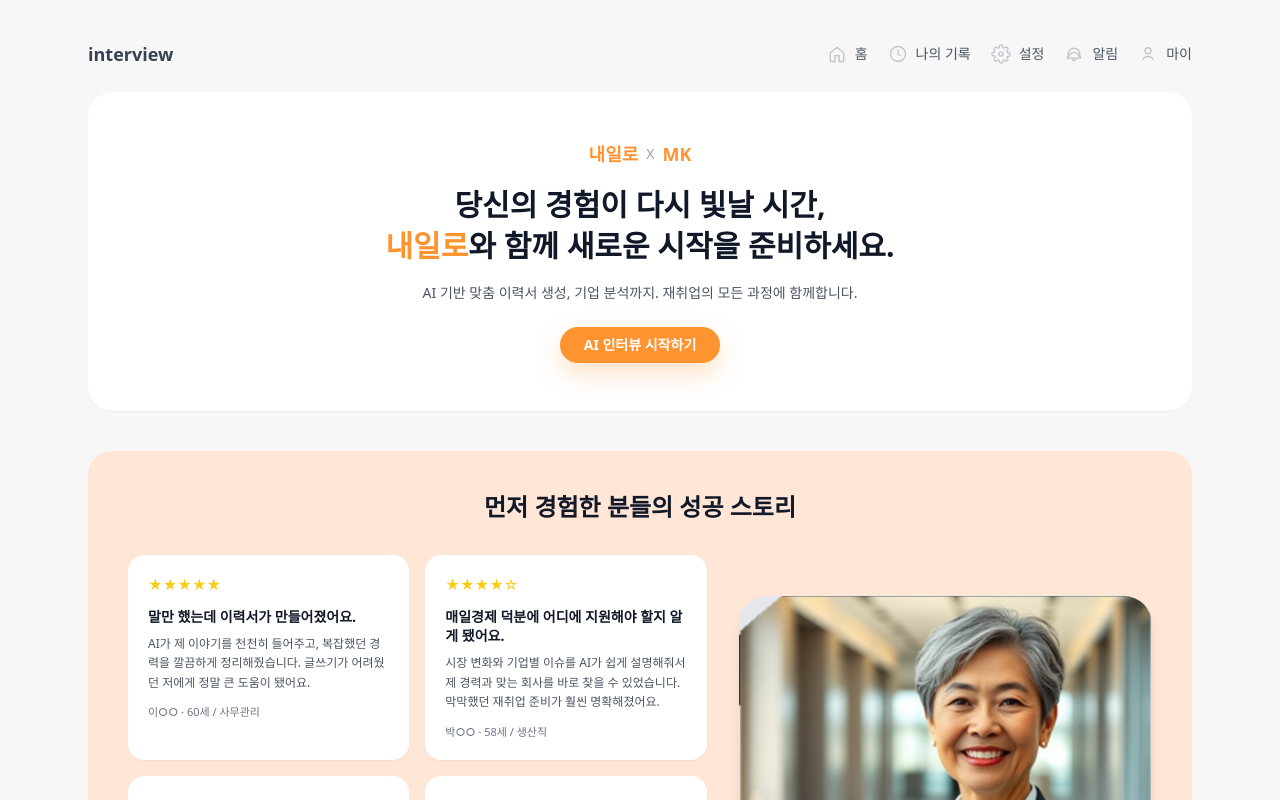
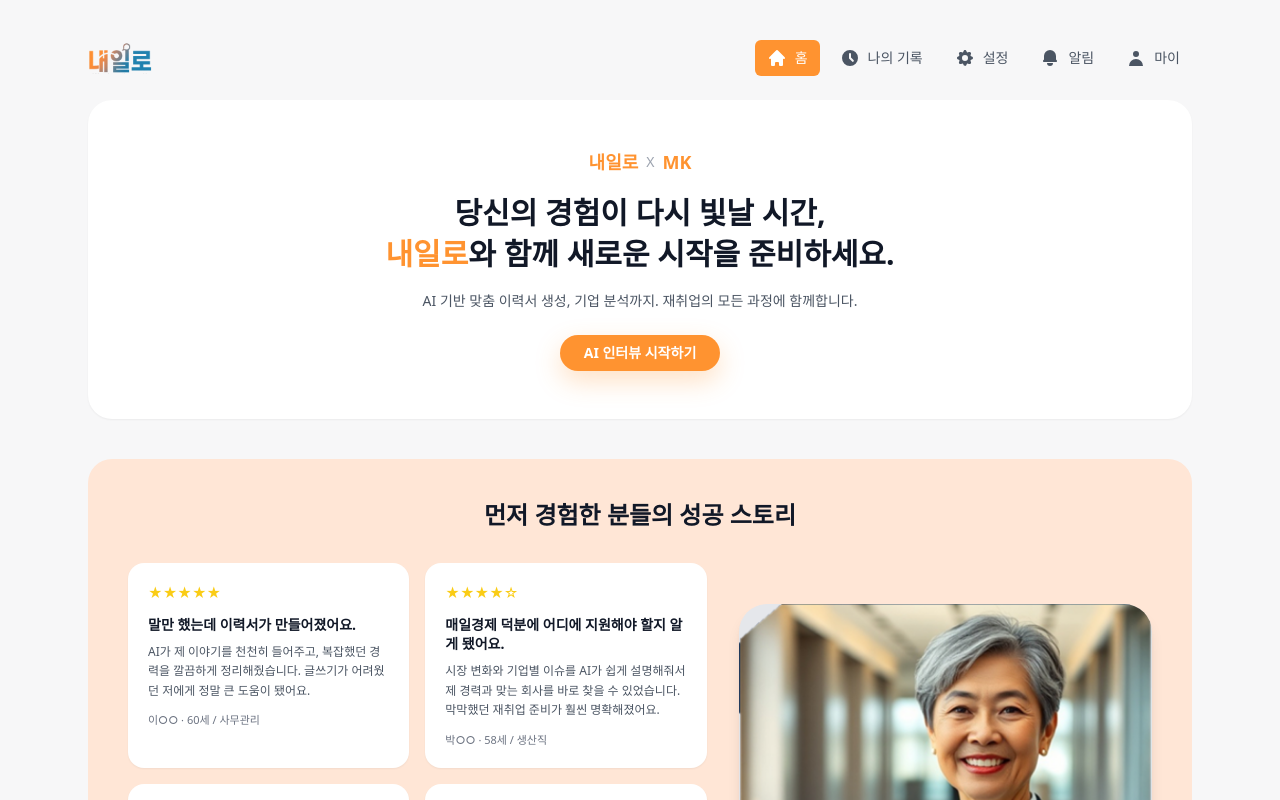
Before and after one commit to shark-family/AX-Hackathon, a React (Vite) app: page / in a window 1280 px wide. Shown: the top 800 px of the page. Built offline with nearby package versions, Linux system fonts and the light colour scheme; no server answers; a web font is replaced by a local one.

Commit message:
feat: 헤더바 디자인 변경

```diff
--- a/package.json
+++ b/package.json
@@ -15,7 +15,8 @@
     "react-dom": "^19.2.0",
     "react-router-dom": "^7.10.1",
     "uuid": "^13.0.0",
-    "zustand": "^5.0.9"
+    "zustand": "^5.0.9",
+    "react-icons": "^5.5.0"
   },
   "devDependencies": {
     "@eslint/js": "^9.39.1",
--- a/src/App.tsx
+++ b/src/App.tsx
@@ -2,6 +2,7 @@
 import InterviewPage from "./pages/InterviewPage.tsx"
 import MainPage from "./pages/MainPage.tsx"
 import ResumePage from "./pages/ResumePage.tsx"
+import CompanyReportPage from "./pages/CompanyReportPage.tsx"
 
 export default function App() {
   return (
@@ -9,6 +10,11 @@
       <Route path="/" element={<MainPage />} />
       <Route path="/interview" element={<InterviewPage />} />
       <Route path="/resume" element={<ResumePage />} />
+      <Route path="/company-report" element={<CompanyReportPage />} />
+      <Route path="/history" element={<MainPage />} />
+      <Route path="/settings" element={<MainPage />} />
+      <Route path="/notifications" element={<MainPage />} />
+      <Route path="/my-page" element={<MainPage />} />
     </Routes>
   )
 }
--- a/src/components/Header.tsx
+++ b/src/components/Header.tsx
@@ -1,71 +1,57 @@
-import { useNavigate } from "react-router-dom"
+import { useLocation, useNavigate } from "react-router-dom"
+import { HiBell, HiClock, HiCog, HiHome, HiUser } from "react-icons/hi"
 
-type IconProps = {
-  className?: string
-  color?: string
+const NavItem = ({
+  to,
+  icon,
+  children,
+}: {
+  to: string
+  icon: React.ReactNode
+  children: React.ReactNode
+}) => {
+  const navigate = useNavigate()
+  const location = useLocation()
+  const isActive = location.pathname === to
+
+  return (
+    <button
+      onClick={() => navigate(to)}
+      className={`flex items-center gap-2 rounded-md px-3 py-2 text-sm font-medium transition-colors ${
+        isActive
+          ? "bg-[#ff9330] text-white"
+          : "text-gray-600 hover:bg-gray-100 hover:text-gray-900"
+      }`}
+    >
+      {icon}
+      <span>{children}</span>
+    </button>
+  )
 }
-
-const HomeIcon = ({ className, color = "#c0c4cc" }: IconProps) => (
-  <svg className={className} viewBox="0 0 24 24" fill="none" stroke={color} strokeWidth="1.6">
-    <path d="M4 10.5 12 4l8 6.5V20a1 1 0 0 1-1 1h-4.5V14h-5V21H5a1 1 0 0 1-1-1v-9.5Z" />
-  </svg>
-)
-
-const ClockIcon = ({ className, color = "#c0c4cc" }: IconProps) => (
-  <svg className={className} viewBox="0 0 24 24" fill="none" stroke={color} strokeWidth="1.6">
-    <circle cx="12" cy="12" r="9" />
-    <path d="M12 7v5l3 2" />
-  </svg>
-)
-
-const BellIcon = ({ className, color = "#c0c4cc" }: IconProps) => (
-  <svg className={className} viewBox="0 0 24 24" fill="none" stroke={color} strokeWidth="1.6">
-    <path d="M6 16a6 6 0 0 1 12 0" />
-    <path d="M5 15v-3a7 7 0 1 1 14 0v3l1 1v1H4v-1l1-1Z" />
-    <path d="M10 18a2 2 0 0 0 4 0" />
-  </svg>
-)
-
-const SettingIcon = ({ className, color = "#c0c4cc" }: IconProps) => (
-  <svg className={className} viewBox="0 0 24 24" fill="none" stroke={color} strokeWidth="1.6">
-    <path d="M12 9.5a2.5 2.5 0 1 0 0 5 2.5 2.5 0 0 0 0-5Z" />
-    <path d="M19.4 15a1.65 1.65 0 0 0 .33 1.82l.06.06a2 2 0 1 1-2.83 2.83l-.06-.06a1.65 1.65 0 0 0-1.82-.33 1.65 1.65 0 0 0-1 1.51V21a2 2 0 1 1-4 0v-.09a1.65 1.65 0 0 0-1-1.51 1.65 1.65 0 0 0-1.82.33l-.06.06a2 2 0 1 1-2.83-2.83l.06-.06a1.65 1.65 0 0 0 .33-1.82 1.65 1.65 0 0 0-1.51-1H3a2 2 0 1 1 0-4h.09a1.65 1.65 0 0 0 1.51-1 1.65 1.65 0 0 0-.33-1.82l-.06-.06a2 2 0 1 1 2.83-2.83l.06.06a1.65 1.65 0 0 0 1.82.33H9a1.65 1.65 0 0 0 1-1.51V3a2 2 0 1 1 4 0v.09a1.65 1.65 0 0 0 1 1.51 1.65 1.65 0 0 0 1.82-.33l.06-.06a2 2 0 1 1 2.83 2.83l-.06.06a1.65 1.65 0 0 0-.33 1.82V9c0 .68.4 1.3 1.01 1.58.3.14.64.22.99.22H21a2 2 0 1 1 0 4h-.09a1.65 1.65 0 0 0-1.51 1Z" />
-  </svg>
-)
-
-const UserIcon = ({ className, color = "#c0c4cc" }: IconProps) => (
-  <svg className={className} viewBox="0 0 24 24" fill="none" stroke={color} strokeWidth="1.6">
-    <circle cx="12" cy="8" r="3.5" />
-    <path d="M6 19.5c0-2.5 2.5-4.5 6-4.5s6 2 6 4.5" />
-  </svg>
-)
 
 export default function Header() {
   const navigate = useNavigate()
   return (
     <div className="mb-6 flex items-center justify-between">
-      <div className="text-lg font-semibold text-gray-700">interview</div>
-      <div className="flex items-center gap-5 text-sm text-gray-600">
-        <button className="flex items-center gap-2 hover:text-gray-800 transition" onClick={() => navigate("/")}>
-          <HomeIcon className="h-5 w-5" />
-          <span>홈</span>
-        </button>
-        <div className="flex items-center gap-2 hover:text-gray-800 transition">
-          <ClockIcon className="h-5 w-5" />
-          <span>나의 기록</span>
-        </div>
-        <div className="flex items-center gap-2 hover:text-gray-800 transition">
-          <SettingIcon className="h-5 w-5" />
-          <span>설정</span>
-        </div>
-        <div className="flex items-center gap-2 hover:text-gray-800 transition">
-          <BellIcon className="h-5 w-5" />
-          <span>알림</span>
-        </div>
-        <div className="flex items-center gap-2">
-          <UserIcon className="h-5 w-5" />
-          <span>마이</span>
-        </div>
+      <button className="hover:opacity-75 transition" onClick={() => navigate("/")}>
+        <img src="/logo.png" alt="내일로 로고" className="h-8 w-auto" />
+      </button>
+      <div className="flex items-center gap-2">
+        <NavItem to="/" icon={<HiHome className="h-5 w-5" />}>
+          홈
+        </NavItem>
+        <NavItem to="/history" icon={<HiClock className="h-5 w-5" />}>
+          나의 기록
+        </NavItem>
+        <NavItem to="/settings" icon={<HiCog className="h-5 w-5" />}>
+          설정
+        </NavItem>
+        <NavItem to="/notifications" icon={<HiBell className="h-5 w-5" />}>
+          알림
+        </NavItem>
+        <NavItem to="/my-page" icon={<HiUser className="h-5 w-5" />}>
+          마이
+        </NavItem>
       </div>
     </div>
   )
```
Also changed, not shown: public/logo.png (added).
